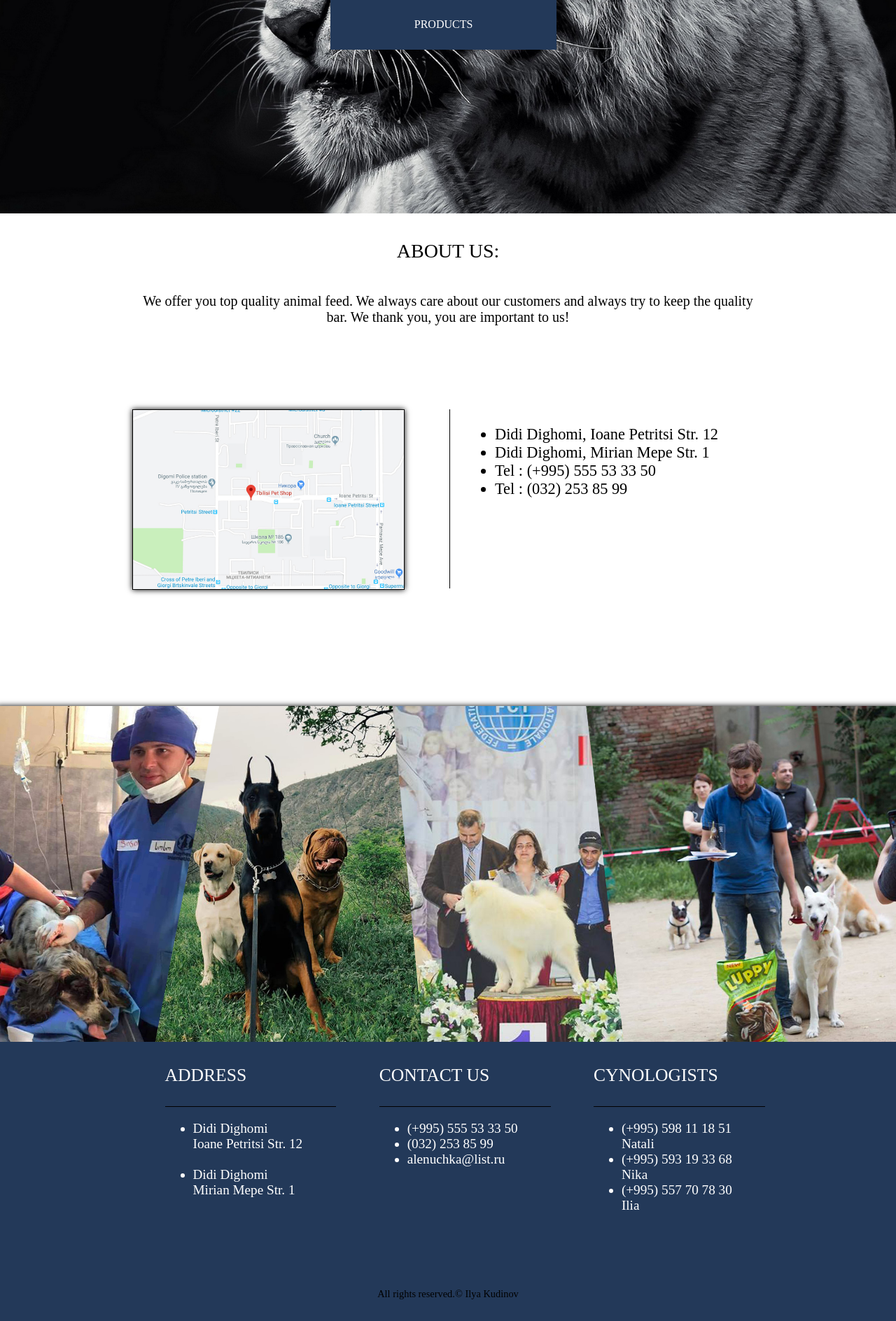
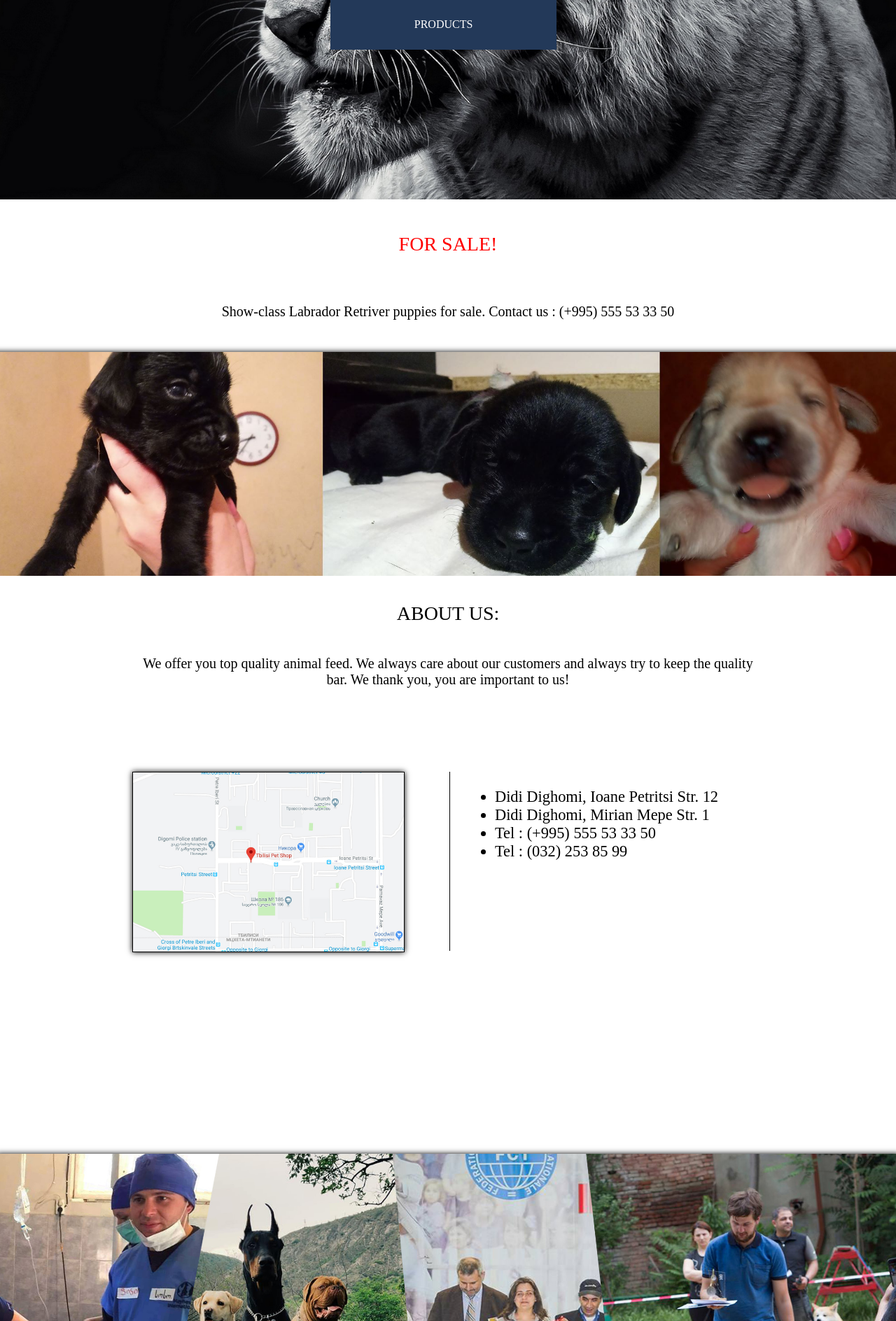
Before and after one commit to tbilisipetshop/tbilisipetshop.github.io, a PHP site: page / in a window 1280 px wide. Shown: the part 410-2298 px from the top of the page at 70% size. Run offline with PHP 8.4, Linux system fonts and the light colour scheme; some web fonts are replaced.

Commit message:
Add files via upload

```diff
--- a/index.html
+++ b/index.html
@@ -32,6 +32,17 @@
 			</div>
 		</div>
 		<div class="content">
+
+
+
+			<div class="saleline">FOR SALE!</div>
+			<div class="sale">
+				Show-class Labrador Retriver puppies for sale. Contact us : (+995) 555 53 33 50
+			</div>
+			<div class="salephoto"></div>
+
+
+
 			<div class="incontent">
 				<div class="titleline">ABOUT US:</div>
 				<div class="info">
--- a/style.css
+++ b/style.css
@@ -23,10 +23,52 @@ body {
 
 .content {
 	width: 102%;
-	height: 80vh;
+	height: 160vh; /* Default value 80 */
 	background-color: white;
 	float: left;
 	margin-left: -1%;
+}
+
+.saleline {
+	width: 100%;
+	height: 10%;
+	color: red;
+	background-color: white;
+	font-size: 3.5vh;
+	font-style: bold;
+	display: flex;
+	flex-direction: column;
+	align-items: center;
+	justify-content: center;
+	font-family: 'PT Sans';
+	margin-top: -2.5vh;
+}
+
+.sale {
+	width: 100%;
+	height: 5%;
+	background-color: white;
+	display: flex;
+	flex-direction: column;
+	align-items: center;
+	justify-content: center;
+	font-size: 2.5vh;
+	text-align: center;
+	font-family: 'PT Sans';
+}
+
+.salephoto {
+	height: 40vh;
+	width: 102%;
+	margin-left: -1%;
+	background-color: black;
+	background-image: url(/Images/sale.jpg);
+	background-repeat: no-repeat;
+	background-position: center;
+	background-size: cover;
+	float: left;
+	margin-top: 2%;
+	box-shadow: 0 0 1vh;
 }
 
 .sidebar {
@@ -99,8 +141,8 @@ body {
 	border: 0.15vh solid black;
 	float: left;
 	margin-left: 15%;
-	height: 40%;
-	width: 30%;
+	height: 20%; /* Default value 40 */
+	width: 30%; /* Default value 30 */
 	margin-top: 5vh;
 	box-shadow: 0 0 1vh;
 }
@@ -118,8 +160,8 @@ body {
 .infomap {
 	float: left;
 	margin-left: 5%;
-	height: 40%;
-	width: 40%;
+	height: 20%; /* Default value 40 */
+	width: 40%; /* Default value 40 */
 	background-color: white;
 	margin-top: 5vh;
 	border-left: 0.2vh solid black;
```
Also changed, not shown: Images/sale.jpg (added).
